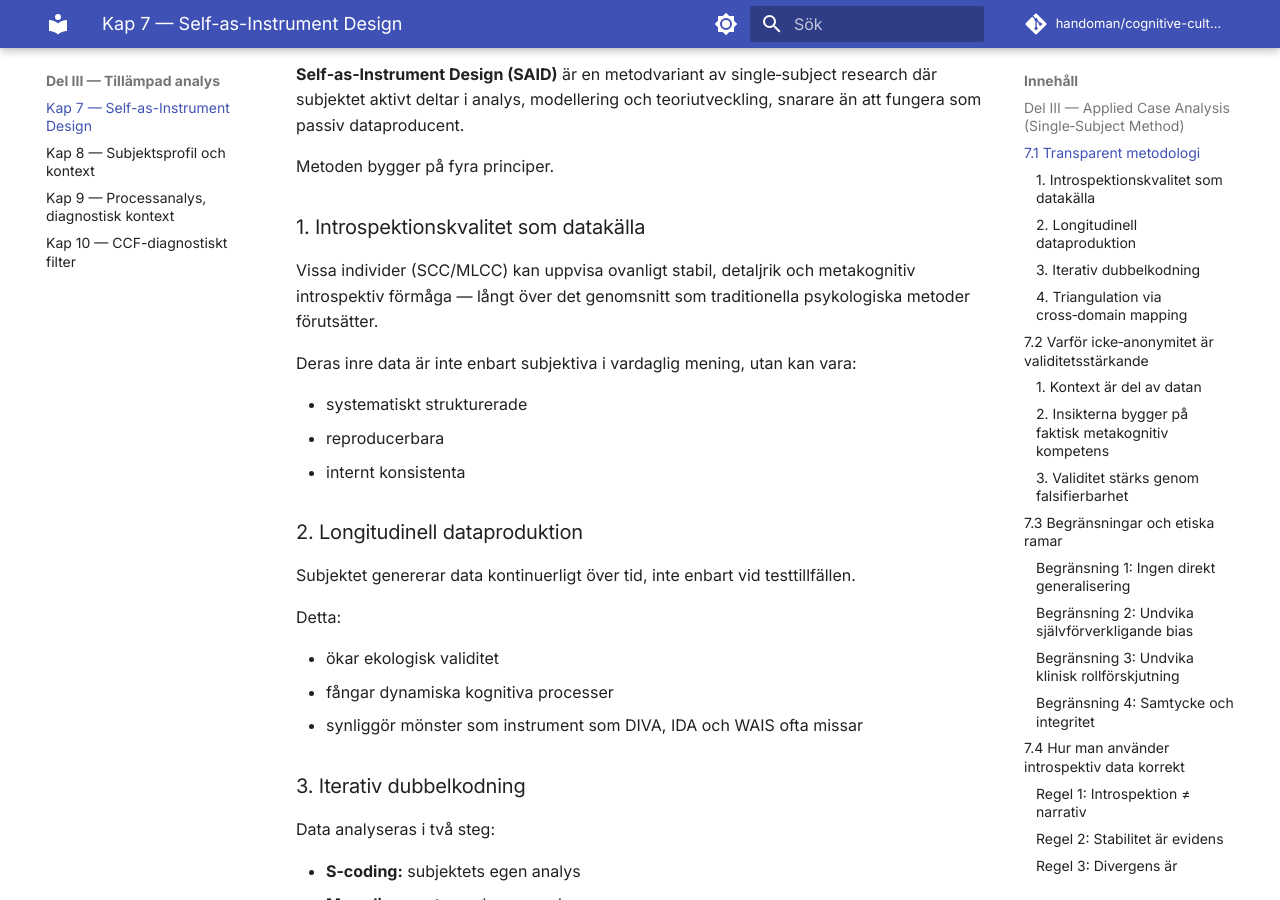
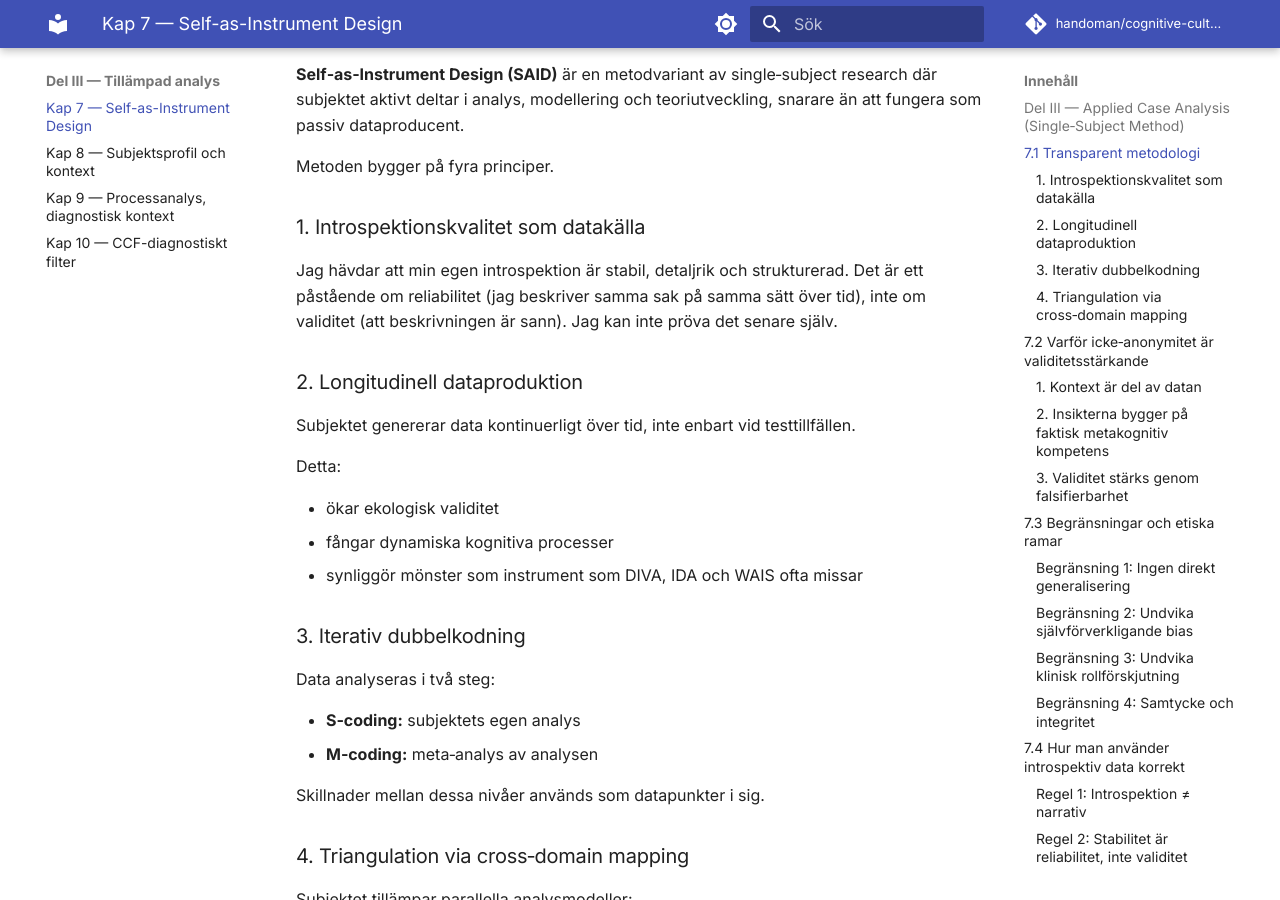
Before and after one commit to handoman/cognitive-culture-diagnostics, an MkDocs documentation site: the page built from content/sv/15-chapter-7-self-as-instrument-design.md, in a window 1280 px wide and 900 px high, scrolled down 478 px. Built offline with MkDocs 1.6.1 and Material for MkDocs 9.7.7, drawn with Linux system fonts in a browser that asks for light colours; comment, search, counter and statistics services are not loaded; some of the changed text lies outside the part shown.

Commit message:
revise: ch.7 — reframe introspection claims as reliability not validity (D24-D26)
Co-Authored-By: Claude Sonnet 5 <noreply@anthropic.com>
Claude-Session: https://claude.ai/code/session_01NosfnVG8T5mm2NzCKrqm92

```diff
--- a/content/sv/15-chapter-7-self-as-instrument-design.md
+++ b/content/sv/15-chapter-7-self-as-instrument-design.md
@@ -16,13 +16,7 @@ Metoden bygger på fyra principer.
 
 ### 1. Introspektionskvalitet som datakälla
 
-Vissa individer (SCC/MLCC) kan uppvisa ovanligt stabil, detaljrik och metakognitiv introspektiv förmåga — långt över det genomsnitt som traditionella psykologiska metoder förutsätter.
-
-Deras inre data är inte enbart subjektiva i vardaglig mening, utan kan vara:
-
-- systematiskt strukturerade
-- reproducerbara
-- internt konsistenta
+Jag hävdar att min egen introspektion är stabil, detaljrik och strukturerad. Det är ett påstående om reliabilitet (jag beskriver samma sak på samma sätt över tid), inte om validitet (att beskrivningen är sann). Jag kan inte pröva det senare själv.
 
 ### 2. Longitudinell dataproduktion
 
@@ -163,7 +157,7 @@ Introspektion är traditionellt undervärderad i psykologin, ofta av rädsla fö
 - felminne
 - rationalisering
 
-SCC/MLCC‑profiler uppvisar dock en annan datakvalitet än normativ introspektion.
+Jag gör inget anspråk på att min introspektion är undantagen från dessa felkällor. Jag gör anspråk på att den är konsekvent, vilket är något annat.
 
 ### Regel 1: Introspektion ≠ narrativ
 
@@ -178,7 +172,7 @@ Hos SCC/MLCC är introspektion:
 
 Det är därför korrekt att behandla introspektiva utsagor som strukturerad data, inte subjektiva berättelser.
 
-### Regel 2: Stabilitet är evidens
+### Regel 2: Stabilitet är reliabilitet, inte validitet
 
 När en individ:
 
@@ -187,7 +181,7 @@ När en individ:
 - reproducerar inre mekanismer på begäran
 - snabbt identifierar och reviderar felaktiga antaganden
 
-… då är introspektionen en valid datakälla.
+… då är introspektionen en konsekvent datakälla. Om den också är korrekt kan bara prövas mot något jag inte har tillgång till.
 
 ### Regel 3: Divergens är datapunkt, inte fel
 
```
